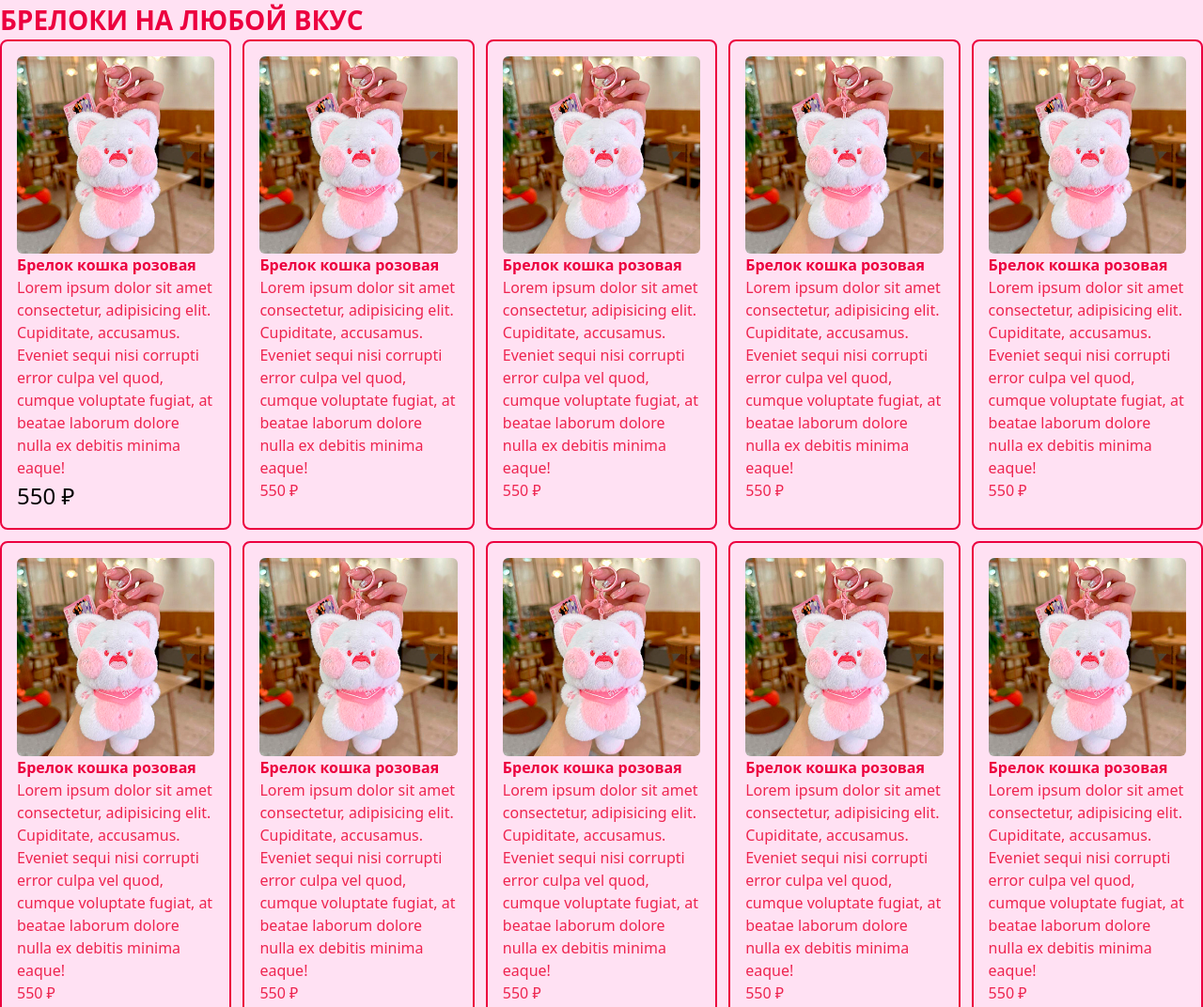
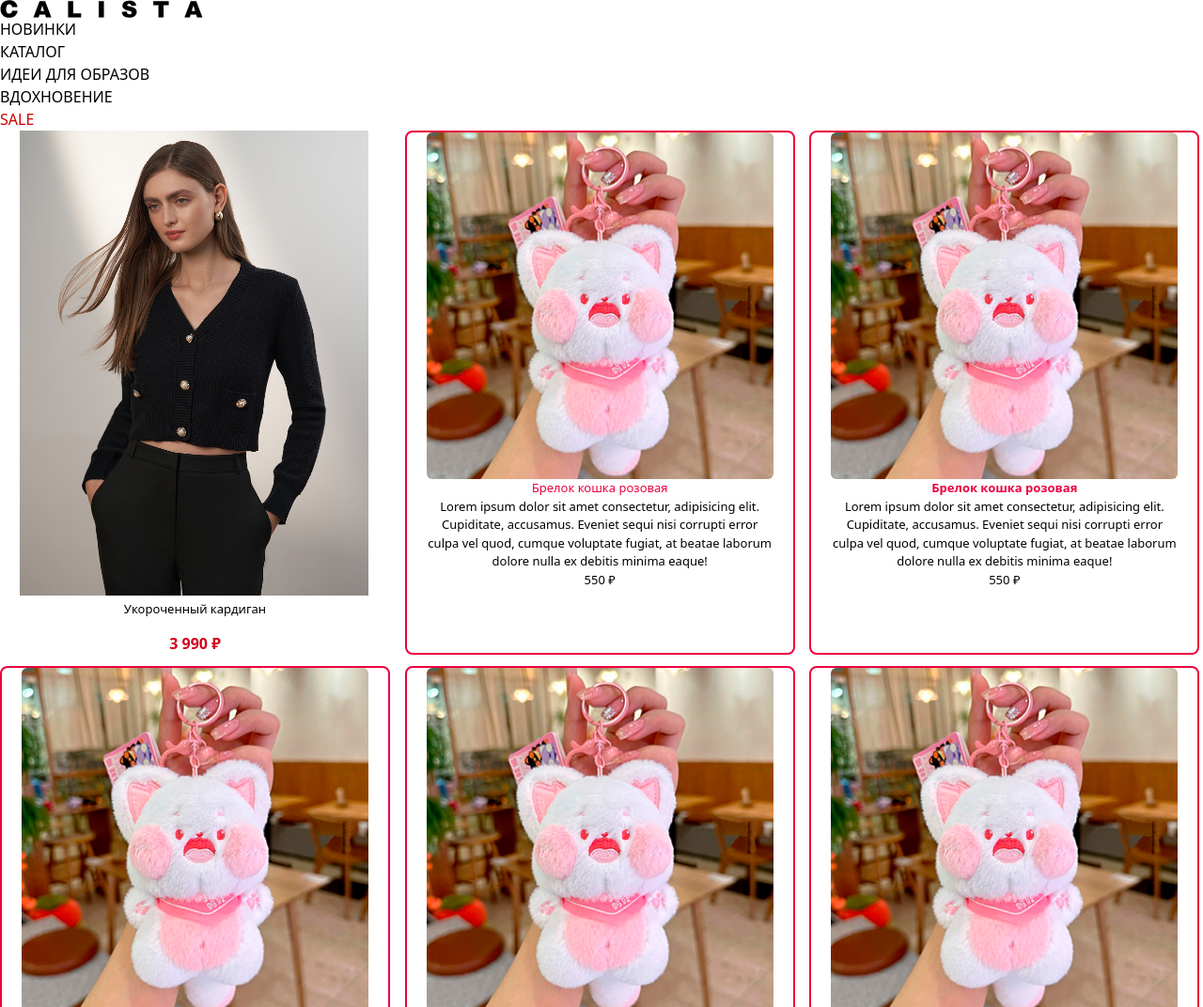
Before and after one commit to vikkkaa22/vite-shop, a website built with Vite: page index.html in a window 1280 px wide. Shown: the top 1072 px of the page at 94% size. Built offline with nearby package versions, Linux system fonts and the light colour scheme.

Commit message:
catalog card

```diff
--- a/index.html
+++ b/index.html
@@ -8,29 +8,37 @@
   <title>vite-shop</title>
 </head>
 
-<body class="bg-main-color text-text-color dark:bg-rose-950 dark:text-rose-200 h-ful">
+<body class="bg-main-color text-text-color h-ful">
   <div class="grid grid-template-rows-[auto 1fr auto] min-h-full container m-auto">
     <header>
-      <h1 class="text-28 text-rose-600 font-bold uppercase">Брелоки на любой вкус</h1>
+      <div>
+        <img class="logo" src="public/img/calista-logo-name.svg" alt="Логотип">
+      </div>
+      <ul>
+        <li><a href="">НОВИНКИ</a></li>
+        <li><a href="">КАТАЛОГ</a></li>
+        <li><a href="">ИДЕИ ДЛЯ ОБРАЗОВ</a></li>
+        <li><a href="">ВДОХНОВЕНИЕ</a></li>
+        <li class="sale"><a href="">SALE</a></li>
+      </ul>
     </header>
     <main>
-      <div class="catalog grid grid-cols-1 sm:grid-cols-2 md:grid-cols-3 lg:grid-cols-4 xl:grid-cols-5 gap-3">
+      <div class="catalog grid grid-cols-1 sm:grid-cols-2 md:grid-cols-3 lg:grid-cols-3 xl:grid-cols-3 gap-3">
+        <div class="card">
+          <img class="card-img" src="public/img/cardigan-1.jpg" alt="Кардиган">
+          <h3 class="font-bold text-black-600">
+            <a href="" class="title-card font-light inline-block hover:text-[#D0011B] hover: transition duration-300 focus:text-rose-800">Укороченный
+              кардиган
+            </a>
+          </h3>
+          <p class="font-bold text-[16px] text-[#D0011B]">3 990 &#8381;</p>
+        </div>
+
+
+
         <div class="card border-2 border-rose-600 rounded-lg p-4 ">
           <img class="rounded-md" src="public/img/cat.png" alt="Кошка">
-          <h3 class="font-bold text-rose-600">
-            <a href=""
-              class="inline-block hover:text-white hover:scale-110 origin-center transition duration-300 focus:text-rose-800">Брелок
-              кошка
-              розовая</a>
-          </h3>
-          <p>Lorem ipsum dolor sit amet consectetur, adipisicing elit. Cupiditate, accusamus. Eveniet sequi nisi
-            corrupti error culpa vel quod, cumque voluptate fugiat, at beatae laborum dolore nulla ex debitis minima
-            eaque!</p>
-          <p class="text-[24px] text-[#000]">550 &#8381;</p>
-        </div>
-        <div class="card border-2 border-rose-600 rounded-lg p-4 ">
-          <img class="rounded-md" src="public/img/cat.png" alt="Кошка">
-          <h3 class="font-bold text-rose-600">Брелок кошка розовая</h3>
+          <h3 class="text-rose-600">Брелок кошка розовая</h3>
           <p>Lorem ipsum dolor sit amet consectetur, adipisicing elit. Cupiditate, accusamus. Eveniet sequi nisi
             corrupti error culpa vel quod, cumque voluptate fugiat, at beatae laborum dolore nulla ex debitis minima
             eaque!</p>
--- a/src/style.css
+++ b/src/style.css
@@ -2,8 +2,38 @@
 @custom-variant dark (&:where(.dark, .dark *));
 
 @theme {
-  --color-main-color: rgb(255, 225, 243);
-  --color-text-color: rgb(238, 37, 80);
-  --text-28:1.75rem;
+  --color-main-color: white;
+  --color-text-color: black;
+  --color-text-price-color: D0011B;
+  --text-28: 1.75rem;
   --gap-my: 60px;
 }
+
+.logo {
+  width: 216px;
+}
+
+.sale {
+  color: #cc0000 !important;
+}
+
+.card {
+  width: 415px;
+  padding: 0 21px 0;
+  display: inline-block;
+  text-align: center;
+  position: relative;
+  opacity: 1;
+  margin-top: 0px;
+  vertical-align: top;
+  font-size: 13px;
+}
+
+.card-img {
+  width: 371px;
+}
+
+.title-card {
+  margin: 0;
+  padding: 5px 0 15px;
+}
```
Also changed, not shown: public/img/calista-logo-name.svg (added), public/img/cardigan-1.jpg (added).
